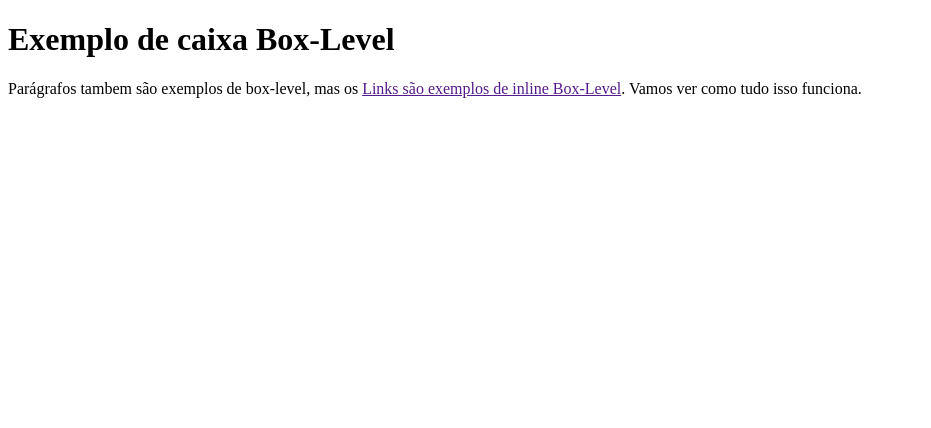
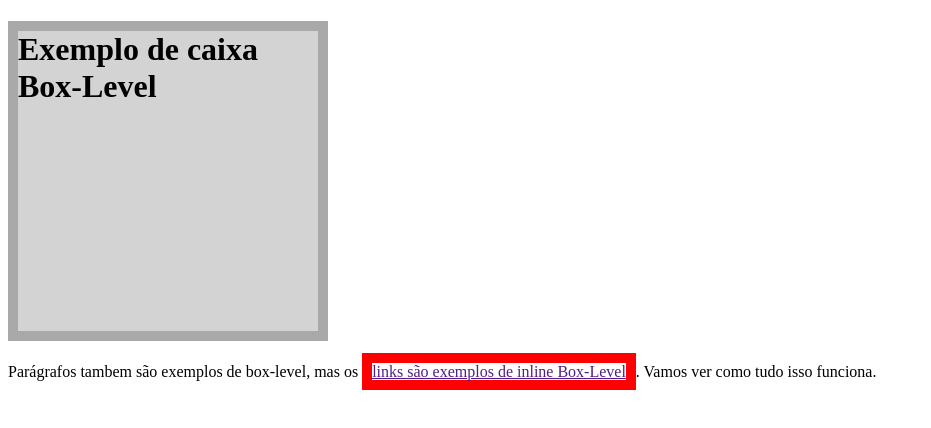
Before and after one commit to DanielSardiGuedes/Curso-de-HMTL5, a plain HTML site: page exercicios/exer021/index.html in a window 1280 px wide. Shown: the whole page, without its empty margins (0-931 px from the left). Drawn offline with Linux system fonts and the light colour scheme.

Commit message:
Update index.html

```diff
--- a/exercicios/exer021/index.html
+++ b/exercicios/exer021/index.html
@@ -5,9 +5,24 @@
     <meta http-equiv="X-UA-Compatible" content="IE=edge">
     <meta name="viewport" content="width=device-width, initial-scale=1.0">
     <title>Modelo de Caixas</title>
+    <style>
+        h1{
+            background-color: lightgrey;
+            height: 300px;
+            width: 300px;
+            border-width: 10px;
+            border-style: solid;
+            border-color: darkgray;
+        }
+        a{
+            border-width: 10px;
+            border-style: solid;
+            border-color: red;
+        }
+    </style>
 </head>
 <body>
     <h1>Exemplo de caixa Box-Level</h1>
-    <p>Parágrafos tambem são exemplos de box-level, mas os <a href="">Links são exemplos de inline Box-Level</a>. Vamos ver como tudo isso funciona.</p>
+    <p>Parágrafos tambem são exemplos de box-level, mas os <a href="">links são exemplos de inline Box-Level</a>. Vamos ver como tudo isso funciona.</p>
 </body>
 </html>
```
